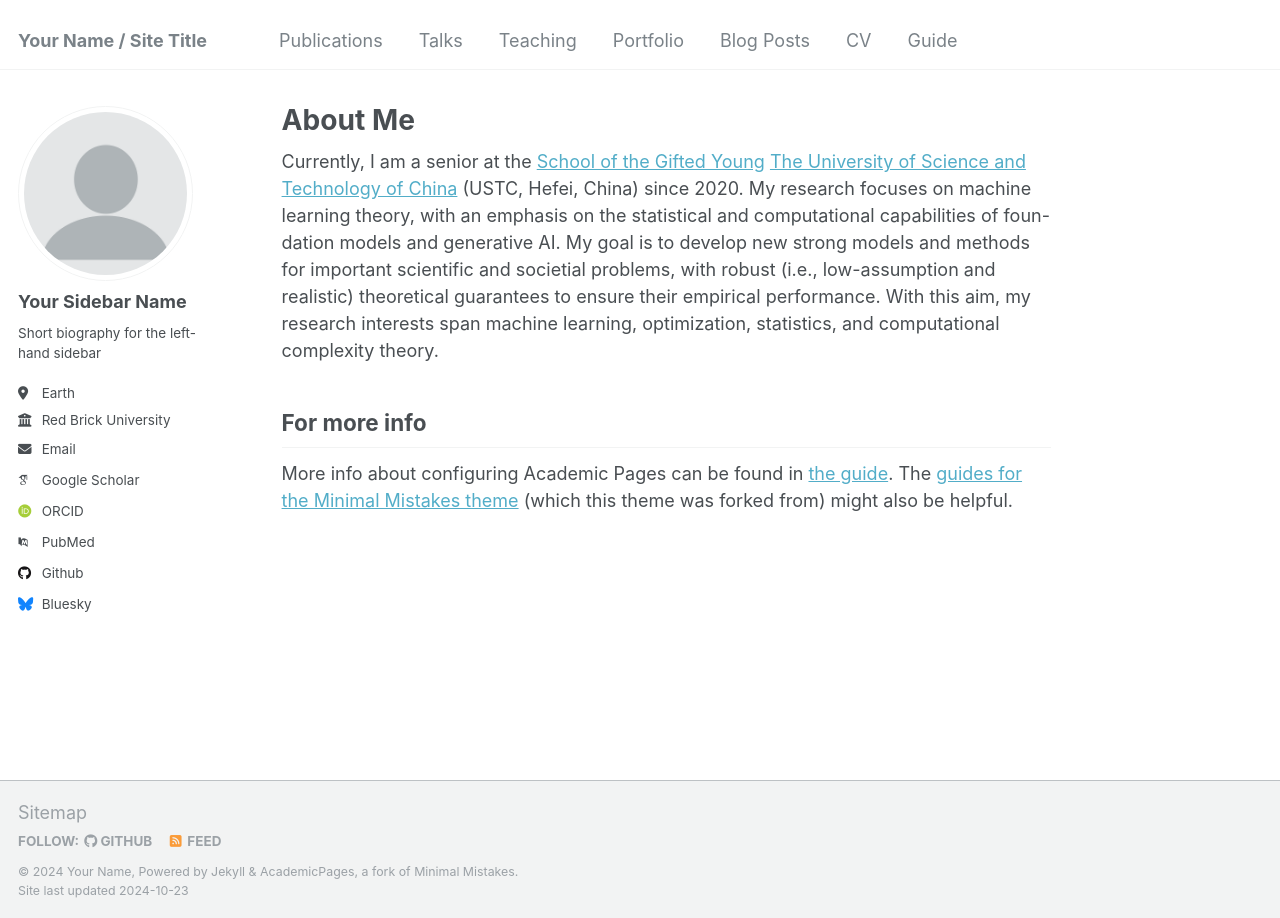
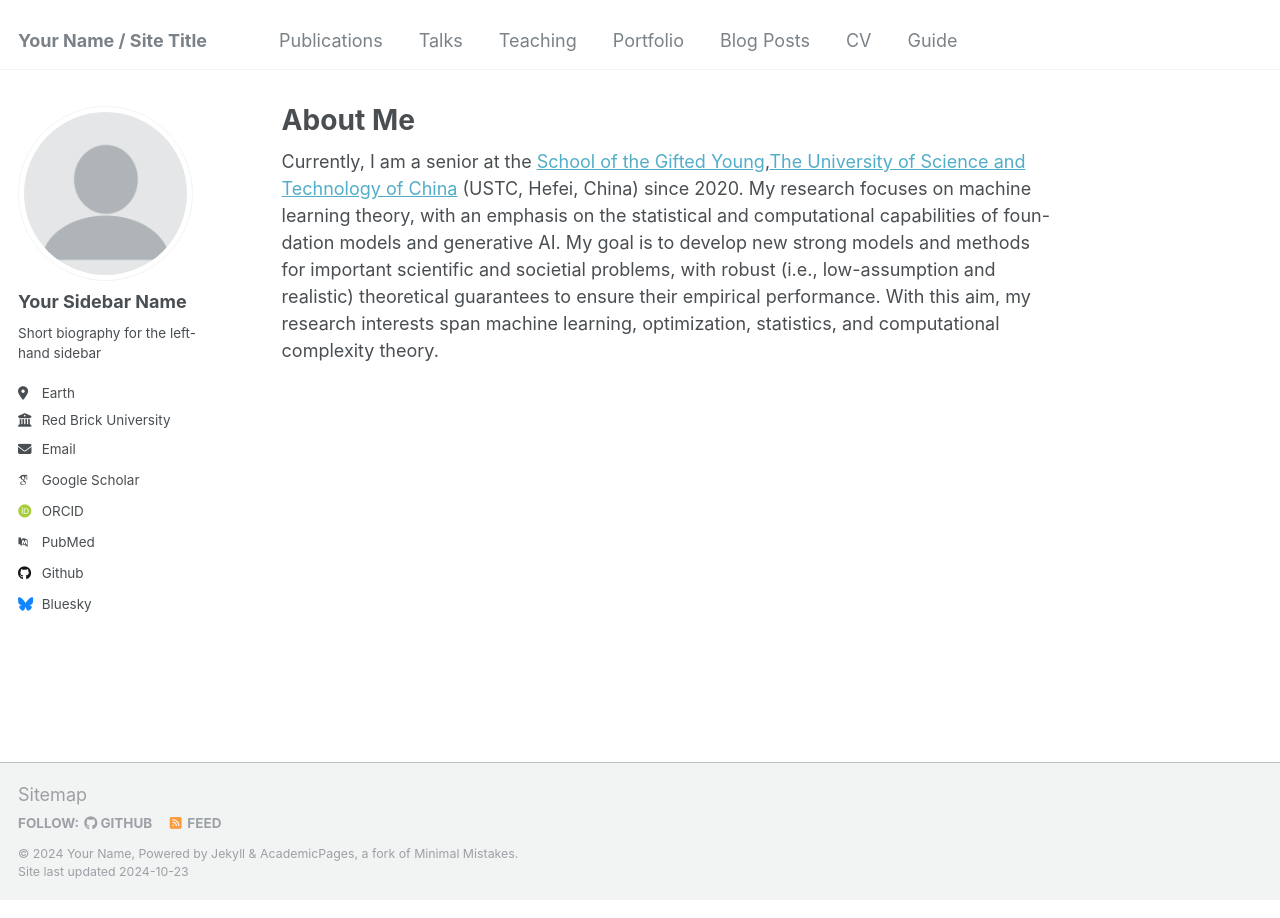
Before and after one commit to sumaojj/sumaojj.github.io, a Jekyll site: the page built from _pages/about.md, in a window 1280 px wide. Built offline with Jekyll 4.4.1, drawn with Linux system fonts in a browser that asks for light colours; some web fonts are replaced.

Commit message:
Update about.md

```diff
--- a/_pages/about.md
+++ b/_pages/about.md
@@ -7,9 +7,5 @@
   - /about.html
 ---
 
-Currently, I am a senior at the [School of the Gifted Young](https://sgy.ustc.edu.cn/) [The University of Science and Technology of China](https://www.ustc.edu.cn/) (USTC, Hefei, China) since 2020.
+Currently, I am a senior at the [School of the Gifted Young](https://sgy.ustc.edu.cn/),[The University of Science and Technology of China](https://www.ustc.edu.cn/) (USTC, Hefei, China) since 2020.
 My research focuses on machine learning theory, with an emphasis on the statistical and computational capabilities of foun-dation models and generative AI. My goal is to develop new strong models and methods for important scientific and societial problems, with robust (i.e., low-assumption and realistic) theoretical guarantees to ensure their empirical performance. With this aim, my research interests span machine learning, optimization, statistics, and computational complexity theory.
-
-For more info
-------
-More info about configuring Academic Pages can be found in [the guide](https://academicpages.github.io/markdown/). The [guides for the Minimal Mistakes theme](https://mmistakes.github.io/minimal-mistakes/docs/configuration/) (which this theme was forked from) might also be helpful.
```
